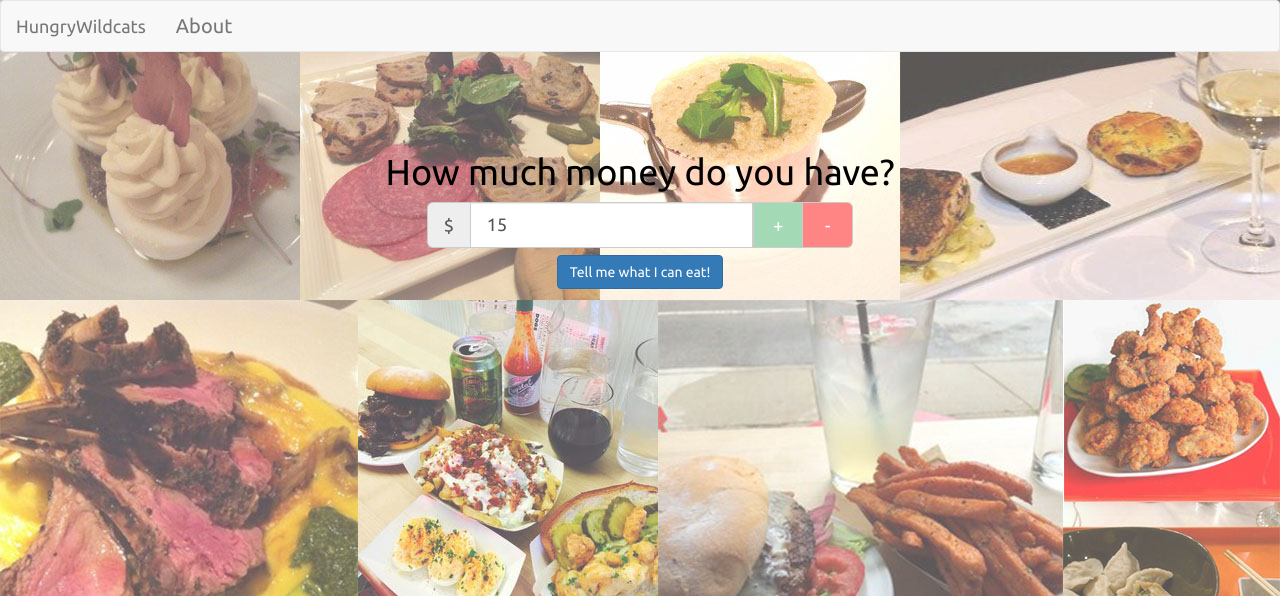
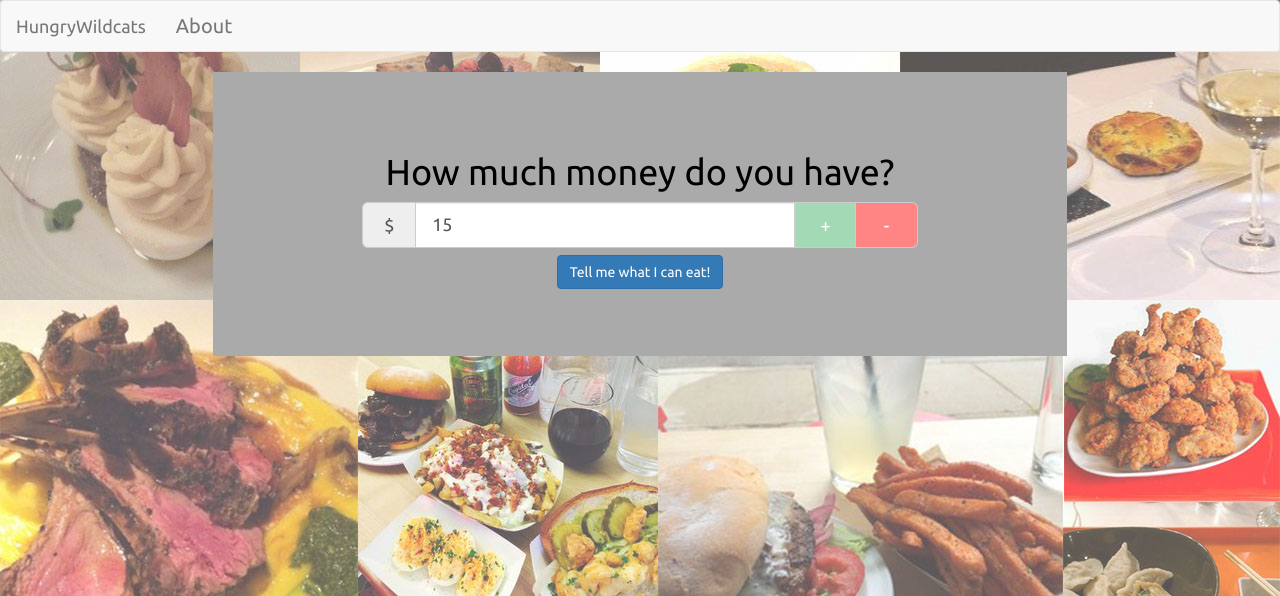
Before and after one commit to jameswhang/HungryWildcats, a PHP site: page / in a window 1280 px wide. Shown: the top 596 px of the page. Run offline with PHP 8.4, Linux system fonts and the light colour scheme.

Commit message:
page layout change

```diff
--- a/css/decision.css
+++ b/css/decision.css
@@ -9,6 +9,14 @@
 	float: none;
 	display: inline-block;
 	vertical-align: middle;
+}
+
+.page {
+        z-index: 100;
+        background-color: #AAAAAA;
+        margin-bottom: 20px;
+        padding-left: 5px;
+        padding-right: 5px;
 }
 
 .menu {
@@ -53,6 +61,7 @@
 
 body {
     background: url('../images/background.jpg') top right no-repeat;
+    z-index: 0;
     background-attachment: fixed;
     background-size: cover;
 	color: #000000;
@@ -73,6 +82,14 @@ input {
     body {
         font-size:15px;
     }
+    page {
+        margin-left: 10px !important;
+    }
+}
+
+.userInput {
+    padding-left: 5px;
+    padding-right: 5px;
 }
 
 .restaurant {
--- a/index.html
+++ b/index.html
@@ -40,6 +40,8 @@
       </div><!-- /.container-fluid -->
     </nav>
 
+    <div class="page col-xs-10 col-xs-offset-1 col-sm-10 col-sm-offset-1 col-md-8 col-md-offset-2">
+
     <div class="header-padding col-xs-12 col-sm-12 col-md-12" style="padding-top: 60px;">
     <h1> </h1>
     </div>
@@ -51,7 +53,7 @@
     <div class="form-inline userInput">
     	<fieldset>
 
-        <div class="useirinput input-group col-xs-10 col-xs-offset-1 col-sm-6 col-sm-offset-3 col-md-4 col-md-offset-4">
+        <div class="useirinput input-group col-xs-12 col-sm-12 col-md-8 col-md-offset-2">
            <div class="input-group-addon input-lg">$</div>
             <input class="money form-control input-lg" type="text" />
             <div class="input-group-addon increment-money input-lg" style="background-color: rgb(163,218,181); color: white; cursor: pointer; min-width:50px;">
@@ -72,6 +74,10 @@
 
     <div class="text-center menuChoices container-fluid">
     </div>
+    <div class="bottom-padding col-xs-12 col-sm-12 col-md-12">
+    <h1 style="margin-top: 60px;"> </h1>
+    </div>
+    </div>
     <script type="text/javascript">
     $('.money').val('15');
     $('.increment-money').click(function() {
--- a/js/decision.js
+++ b/js/decision.js
@@ -47,7 +47,7 @@ var showMenus = function(money) {
 					success: function(results2) {
 						var results = generateRandom(results1.concat(results2), money, 10),
 							html = formatOutput(results);
-							html += '<div class="col-xs-6 col-xs-offset-3 col-sm-4 col-sm-offset-4 col-md-4 col-md-offset-4 btns">'
+							html += '<div class="col-xs-10 col-xs-offset-1 col-sm-4 col-sm-offset-4 col-md-4 col-md-offset-4 btns">'
 							html += showMoreButton();
 							html += showHomeButton();
 							html += '</div>'
@@ -90,7 +90,7 @@ var showMenuFromRestaurant = function(money, name) {
 		success: function(results) {
 			var results = generateRandom(results, money, 10),
 				html = formatOutput(results);
-                                html += '<div class="col-xs-6 col-xs-offset-3 col-sm-4 col-sm-offset-4 col-md-4 col-md-offset-4" sytle="vertical-align:middle;">'
+                                html += '<div class="col-xs-10 col-xs-offset-1 col-sm-4 col-sm-offset-4 col-md-4 col-md-offset-4" sytle="vertical-align:middle;">'
 				html += showHomeButton();
                                 html += '</div>'
 			$('.menuChoices').append(html);
@@ -136,7 +136,7 @@ var generateRandom = function(menus, money, num) {
 }
 
 var renderMenu = function(item) {
-    return '<div class="col-xs-12 col-sm-8 col-sm-offset-2 col-md-6 col-md-offset-3 menu"><div class="col-xs-2 col-sm-2 col-md-1 menu-img"><img src=' + item['img'] +
+    return '<div class="col-xs-12 col-sm-12 col-md-12 menu"><div class="col-xs-2 col-sm-2 col-md-1 menu-img"><img src=' + item['img'] +
 ' class="img-circle" width="60px" height="60px"></img></div><div class="col-xs-7 col-sm-8 col-md-9 menu-name"><span>' +
 item['quantity'] + ' order(s) of ' + item['name'] + '</span></div>' +
 //'<span class="menu-quantity"> ' + item['quantity'] + '</span>'
```
